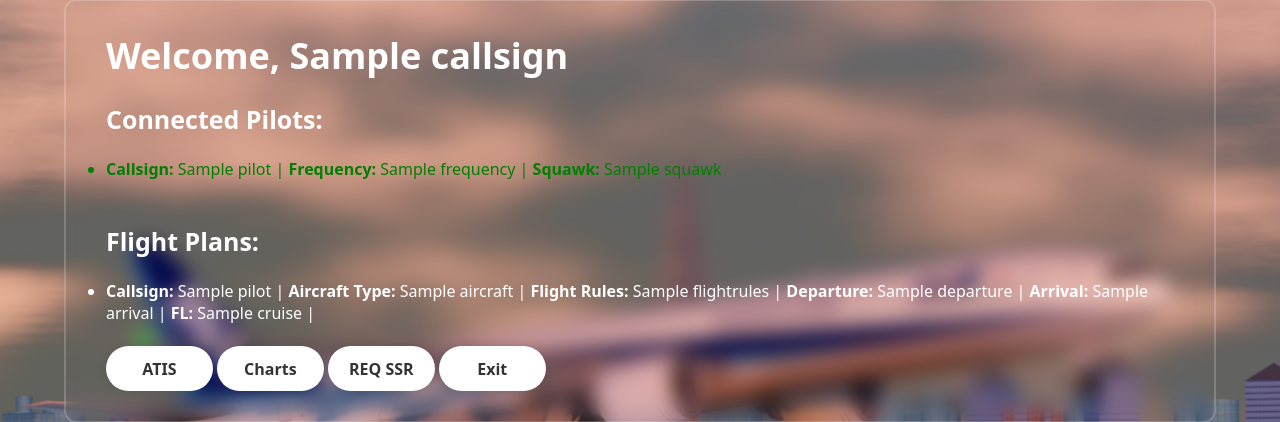
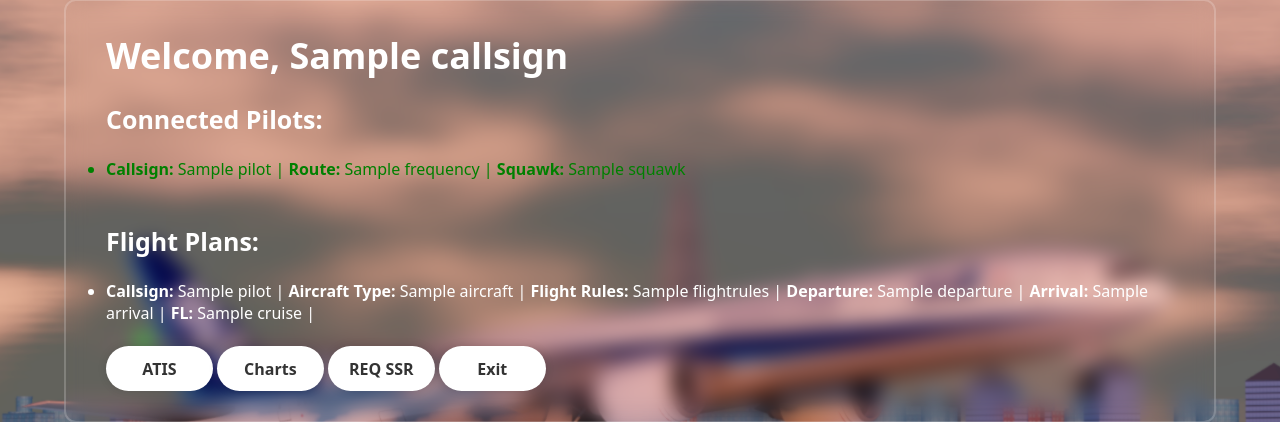
Before and after one commit to BedsAreDragons/transponderserver, a Flask app: template templates/controller_page.html in a window 1280 px wide. Shown: the part 189-611 px from the top of the page. Run offline with Flask 3, Linux system fonts and the light colour scheme; the template is opened without the code that fills it: most values are stand-ins (such as "Sample title", 1, 10 or a date in 2020).

Commit message:
Update controller_page.html

```diff
--- a/templates/controller_page.html
+++ b/templates/controller_page.html
@@ -32,7 +32,7 @@
             {% for pilot in pilots %}
                 <li class="{% if '7700' in pilots[pilot].squawk or '7600' in pilots[pilot].squawk or '7500' in pilots[pilot].squawk %}squawk-alert{% else %}{% if pilots[pilot].frequency == callsign %}pilot-on-frequency{% else %}pilot-on-other-frequency{% endif %}{% endif %}">
                     <strong>Callsign:</strong> <span class="{% if '7700' in pilots[pilot].squawk or '7600' in pilots[pilot].squawk or '7500' in pilots[pilot].squawk %}squawk-alert{% else %}{% if pilots[pilot].frequency == callsign %}pilot-on-frequency{% else %}pilot-on-other-frequency{% endif %}{% endif %}">{{ pilot }}</span> |
-                    <strong>Frequency:</strong> {{ pilots[pilot].frequency }} |
+                    <strong>Route:</strong> {{ pilots[pilot].frequency }} |
                     <strong>Squawk:</strong> <span class="{% if '7700' in pilots[pilot].squawk or '7600' in pilots[pilot].squawk or '7500' in pilots[pilot].squawk %}squawk-alert{% endif %}">{{ pilots[pilot].squawk }}</span>
 
                 </li>
```
